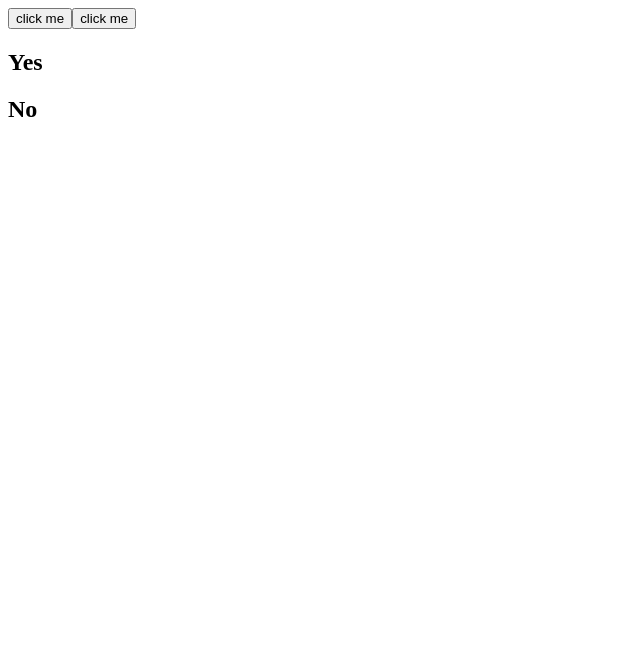
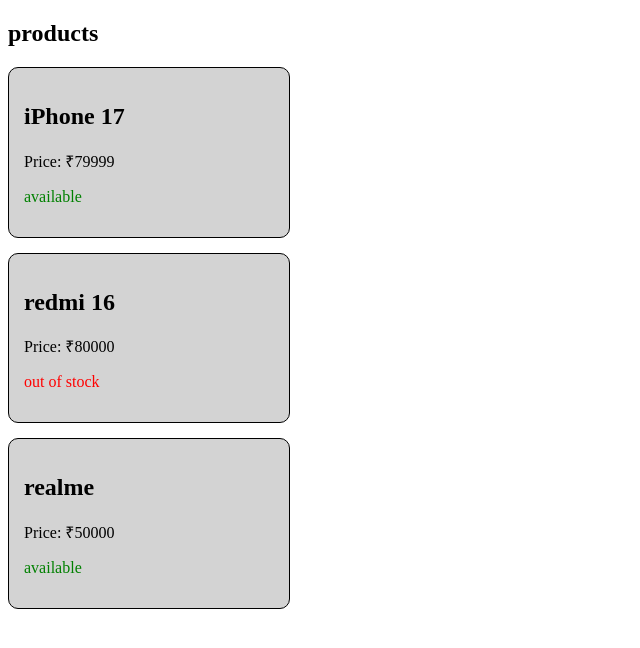
Before and after one commit to MeetPatel3366/MERN-Stack, a React (Vite) app in the folder react/first/: page / in a window 1280 px wide. Shown: the top 648 px of the page, without its empty margins (0-640 px from the left). Built offline with nearby package versions, Linux system fonts and the light colour scheme.

Commit message:
task: product card

```diff
--- a/react/first/src/App.jsx
+++ b/react/first/src/App.jsx
@@ -4,6 +4,7 @@
 import Input from './Input'
 import Event from './Event'
 import Goal from './Goal'
+import Product from './Product'
 
 const App = () => {
   return (
@@ -18,10 +19,16 @@
       {/* <Input label='name' inputType="text" placeholder='enter name'/>
       <Input label='email' inputType="email" placeholder='enter email'/> */}
 
-      <Event/>
+      {/* <Event/>
 
       <Goal isGoal={true}/>
-      <Goal isGoal={false}/>
+      <Goal isGoal={false}/> */}
+
+        {/* task  */}
+      <h2>products</h2>
+      <Product title="iPhone 17" price={79999} availability={true} />
+      <Product title="redmi 16" price={80000} availability={false} />
+      <Product title="realme" price={50000} availability={true} />
     </div>
   )
 }
--- /dev/null
+++ b/react/first/src/Product.jsx
@@ -0,0 +1,28 @@
+// Build a Product component that accepts title, price, and availability as props.
+// Display product details in a styled card
+// If availability is false, show an out-of-stock message
+// Try passing data from a parent component
+
+const Product = ({title,price,availability}) => {
+    let card= {
+        border:"1px solid black",
+        padding:"15px",
+        borderRadius:"10px",
+        width:"250px",
+        marginBottom:"15px",
+        backgroundColor:"lightgray",
+      }
+    return (
+      <div style={card}>
+        <h2>{title}</h2>
+        <p>Price: ₹{price}</p>
+        {availability ? (
+          <p style={{ color: "green" }}>available</p>
+        ) : (
+          <p style={{ color: "red" }}>out of stock</p>
+        )}
+      </div>
+    );
+  };
+
+export default Product;
```
